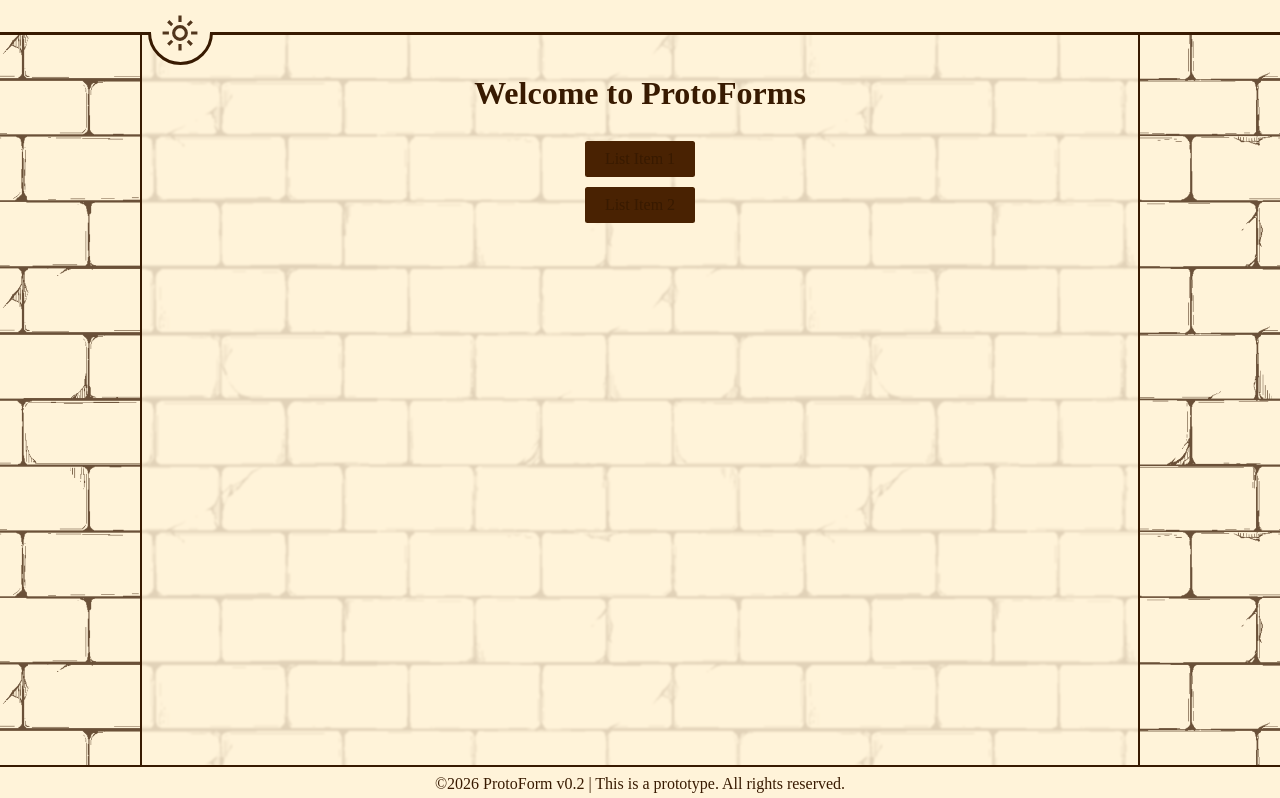
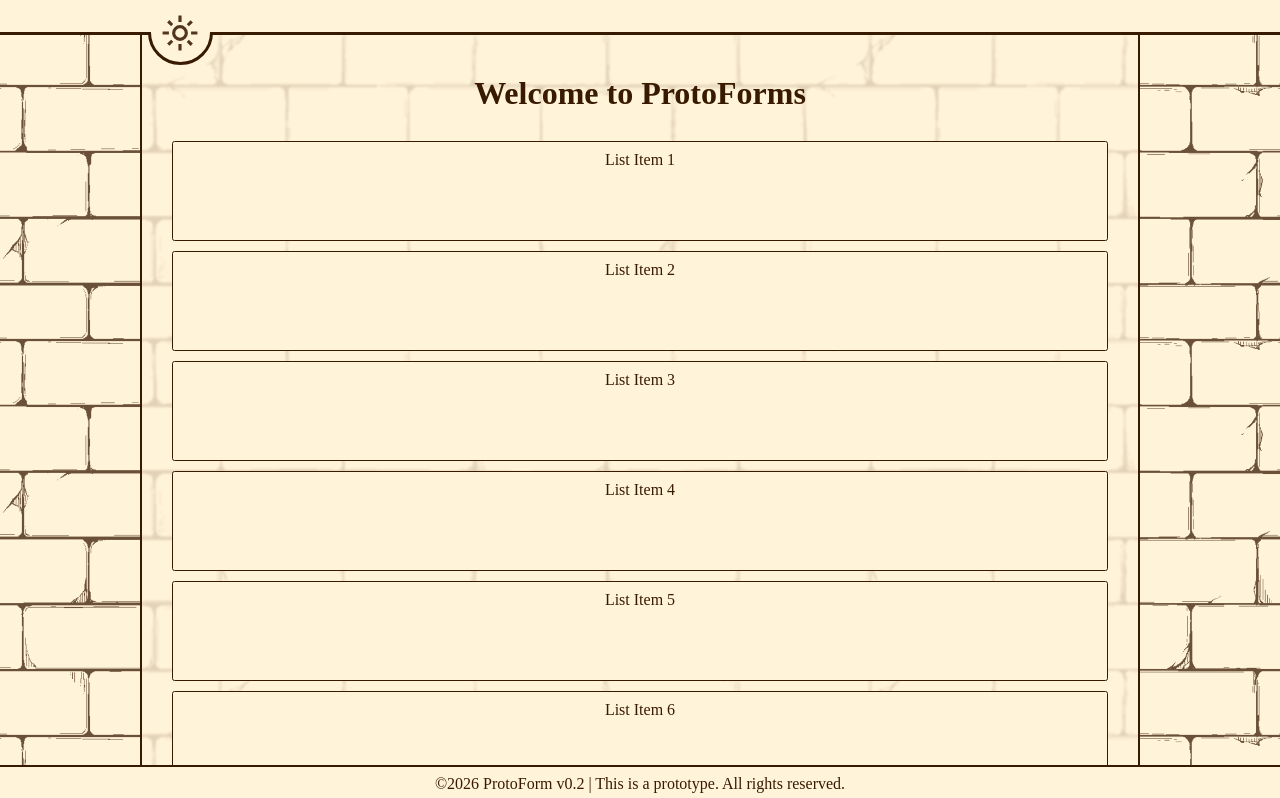
Before and after one commit to ReeveWorks/Prototype2-CommissionForm, a React (Vite) app in the folder ProtoForms/: page / in a window 1280 px wide. Shown: the top 798 px of the page. Built offline with nearby package versions, Linux system fonts and the light colour scheme.

Commit message:
v0.2 List Page | Day 4
- Styling List Theme
 - Individual items styling

```diff
--- a/ProtoForms/src/modals/template/list/list_temp.css
+++ b/ProtoForms/src/modals/template/list/list_temp.css
@@ -1,16 +1,16 @@
 .listT{
+    width: 100%;
     align-items: center;
 }
 
 .listT--item{
-    display: flex;
-    flex-direction: row;
-    align-items: center;
-    justify-content: space-between;
+    width: 100%;
+    height: 100px;
 
     padding: 10px 20px;
     margin-bottom: 10px;
 
     border-radius: 2.5px;
-    background-color: var(--color-bg-secondary);
+    border: 1px solid var(--color-primary);
+    background-color: var(--color-bg-main);
 }
--- a/ProtoForms/src/modals/template/list/list_temp.jsx
+++ b/ProtoForms/src/modals/template/list/list_temp.jsx
@@ -7,9 +7,17 @@ import { useEffect, useState } from 'react'
 function ListT() {
 
   return (
-    <div className='listT txt-unselectable'>
+    <div className='listT'>
         <div className='listT--item'>List Item 1</div>
         <div className='listT--item'>List Item 2</div>
+        <div className='listT--item'>List Item 3</div>
+        <div className='listT--item'>List Item 4</div>
+        <div className='listT--item'>List Item 5</div>
+        <div className='listT--item'>List Item 6</div>
+        <div className='listT--item'>List Item 7</div>
+        <div className='listT--item'>List Item 8</div>
+        <div className='listT--item'>List Item 9</div>
+        <div className='listT--item'>List Item 10</div>
     </div>
   )
 }
--- a/ProtoForms/src/pages/home/home.css
+++ b/ProtoForms/src/pages/home/home.css
@@ -1,7 +1,7 @@
 .home {
-    position: absolute;
+    position: relative;
     width: 1000px;
-    height: 100%;
+    min-height: 100vh;
 
     backdrop-filter: blur(0.85px);
 
@@ -23,7 +23,7 @@
 }
 
 .home--content {
-    position: absolute;
+    position: relative;
     left: 0;
     right: 0;
     z-index: 100;
--- a/ProtoForms/src/pages/home/home.jsx
+++ b/ProtoForms/src/pages/home/home.jsx
@@ -12,7 +12,7 @@ function Home() {
   return (
     <div className='home'>
       <div className='home--backdrop'></div>
-      <div className='home--content txt-unselectable'>
+      <div className='home--content'>
         <h1>Welcome to ProtoForms</h1>
         <br></br>
         <br></br>
```
